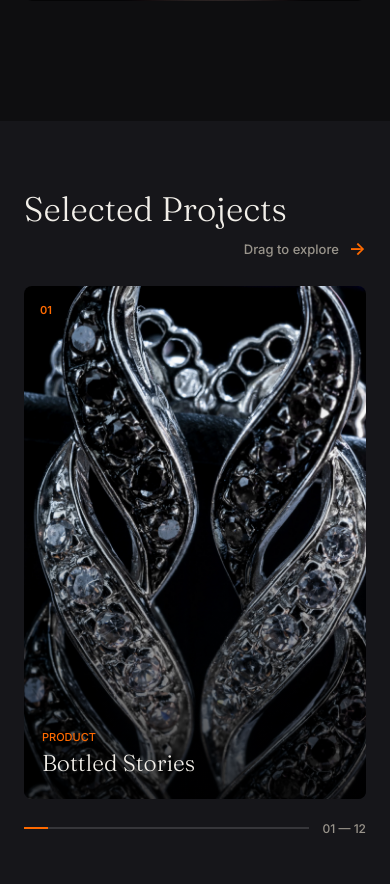
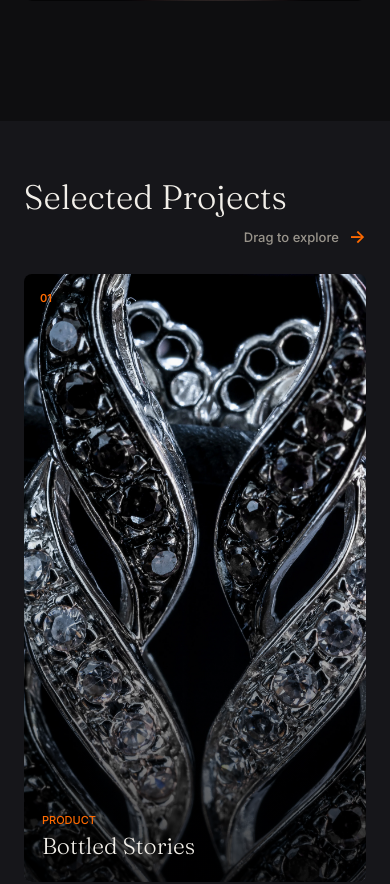
Before and after one commit to YasserMulqi/artistlens, an Astro site: page / in a window 390 px wide. Shown: the part 4020-4904 px from the top of the page. Built offline with nearby package versions, Linux system fonts and the light colour scheme; Astro itself is replaced by a stand-in of ours.

Commit message:
tune: adjust mobile projects spacing and ratio

```diff
--- a/src/styles/global.css
+++ b/src/styles/global.css
@@ -1835,6 +1835,7 @@
 
   .home-page[data-home-lang='en'] .projects-section {
     height: auto;
+    padding-block-start: 48px;
     padding-block-end: 22px;
   }
 
@@ -1904,7 +1905,7 @@
     width: calc(100vw - 48px);
     height: auto;
     flex-basis: calc(100vw - 48px);
-    aspect-ratio: 4 / 6;
+    aspect-ratio: 9 / 16;
   }
 
   .home-page[data-home-lang='en'] .project-tile img.first-project-image-revealed {
```
